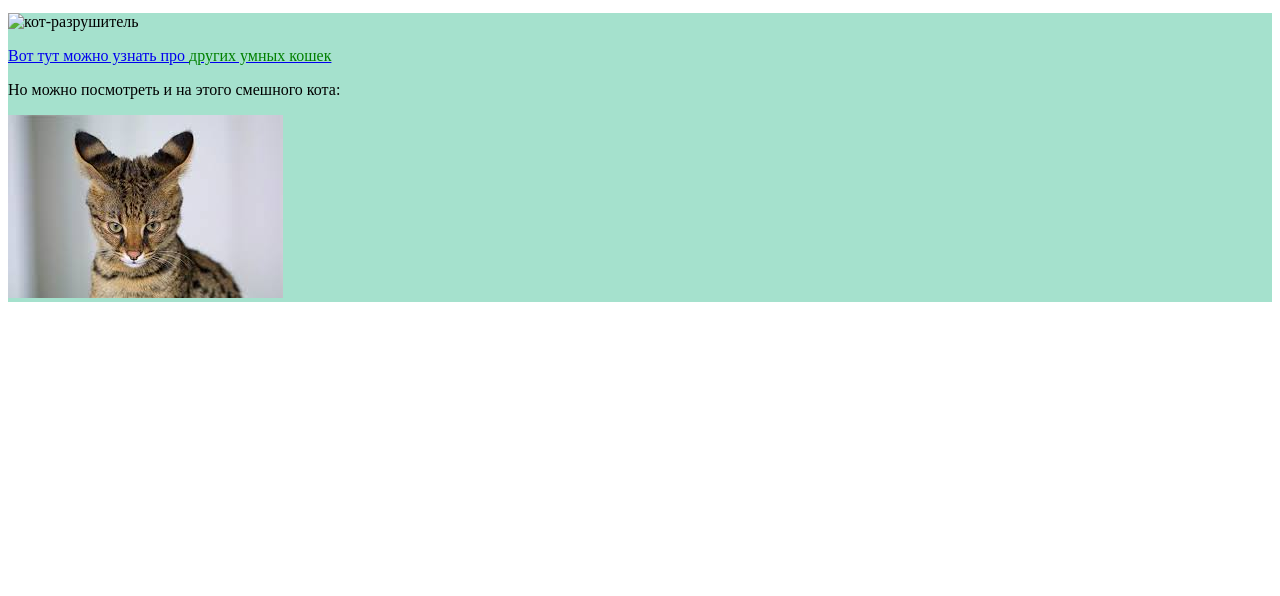
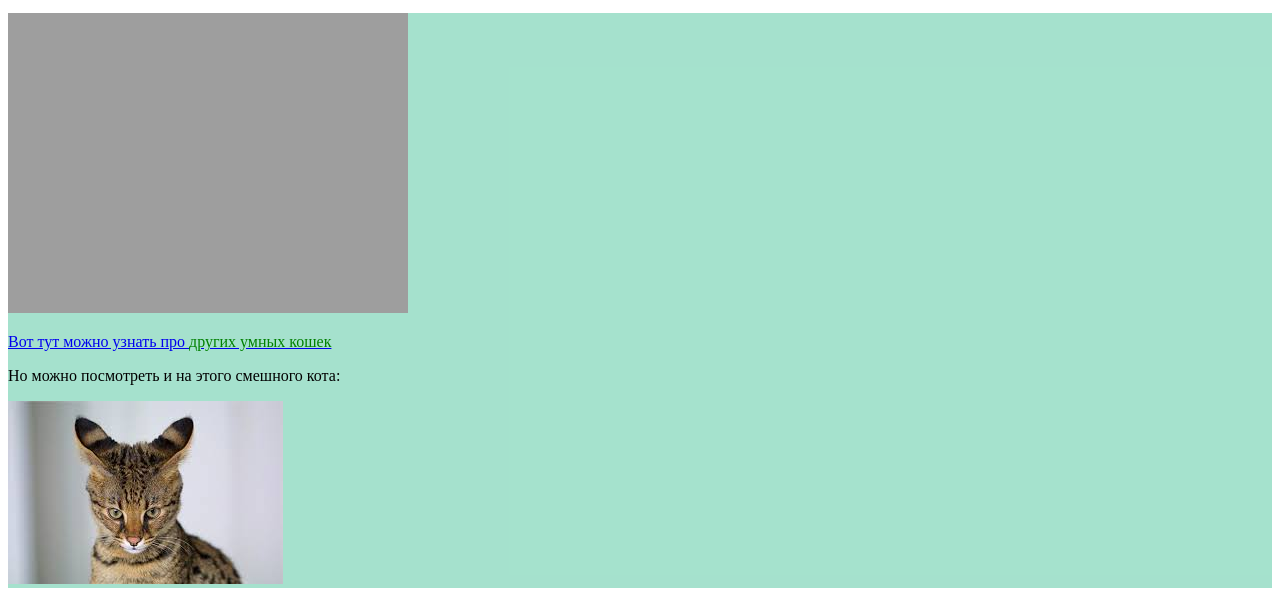
Before and after one commit to wendy-bear/1, a plain HTML site: page index.html in a window 1280 px wide. Shown: the part 1458-2054 px from the top of the page. Before the commit the page ends 1768 px from the top, so only its background shows below. Drawn offline with Linux system fonts and the light colour scheme; the site is published under a folder, as on GitHub Pages, so addresses that start at the root find nothing.

Commit message:
Update index.html

```diff
--- a/index.html
+++ b/index.html
@@ -41,7 +41,7 @@
 
     <p style="background-image: url(https://bosch-club.ru/upload/iblock/dee/deedd0277e48b13827acdf378da01951.jpg);">И, как отмечает в журнале Psychology Today д-р Берит Брогаард, «у кошек больше нервных клеток в зрительных зонах мозга, части коры больших полушарий (область мозга, отвечающая за принятие решений, решение проблем, планирование, память и обработку языков), чем у людей и большинства других млекопитающих». Вот почему, например, ваша кошка несется из одного конца дома в другой, преследуя пылинку, которую вы даже не видите. Она — «на задании».</p>
 
-    <article style="background-color: #66CDAA96;"><img src="/4OVK.gif" alt="кот-разрушитель">
+    <article style="background-color: #66CDAA96;"><img src="4OVK.gif" alt="кот-разрушитель">
 
     <p><a href="https://murkote.com/10-umnih-porod-koshek/">Вот тут можно узнать про <span style="color:green;">других умных кошек</span></a></p>
     <p>Но можно посмотреть и на этого смешного кота:</p>
```
